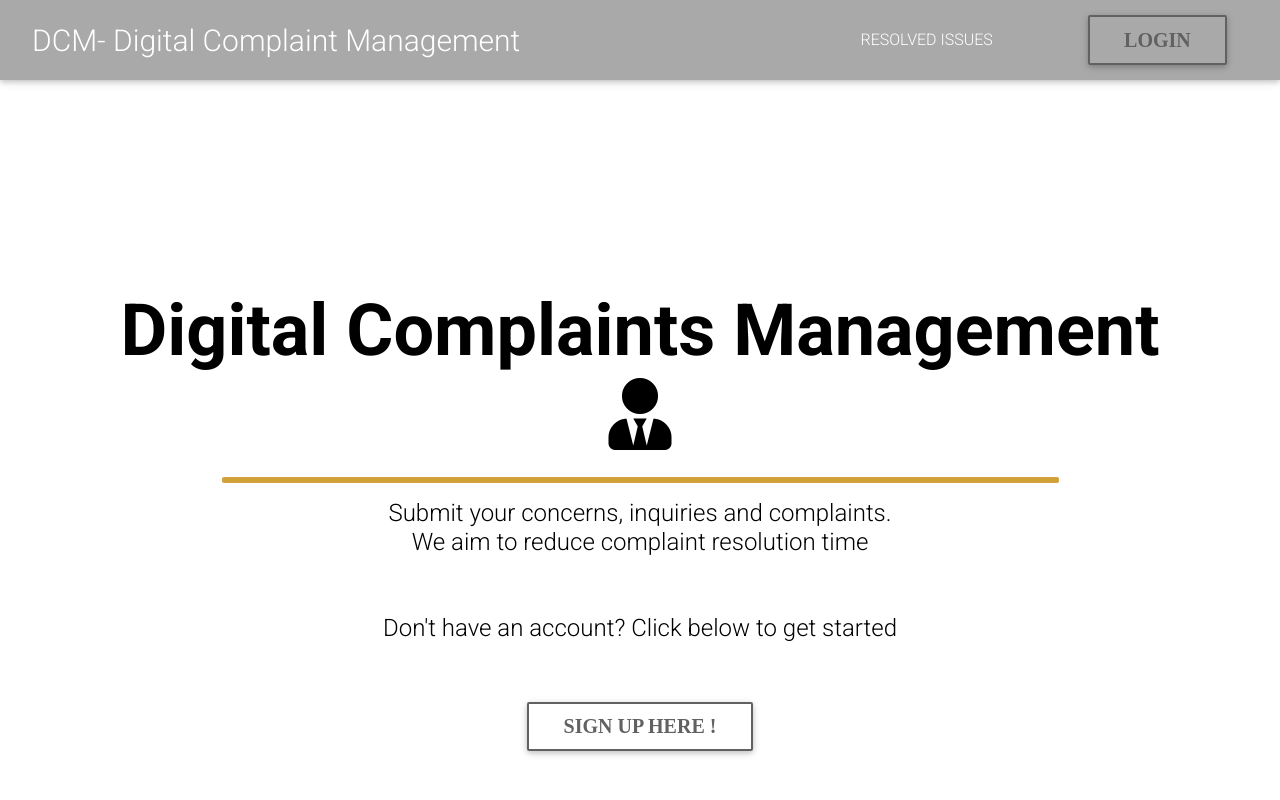
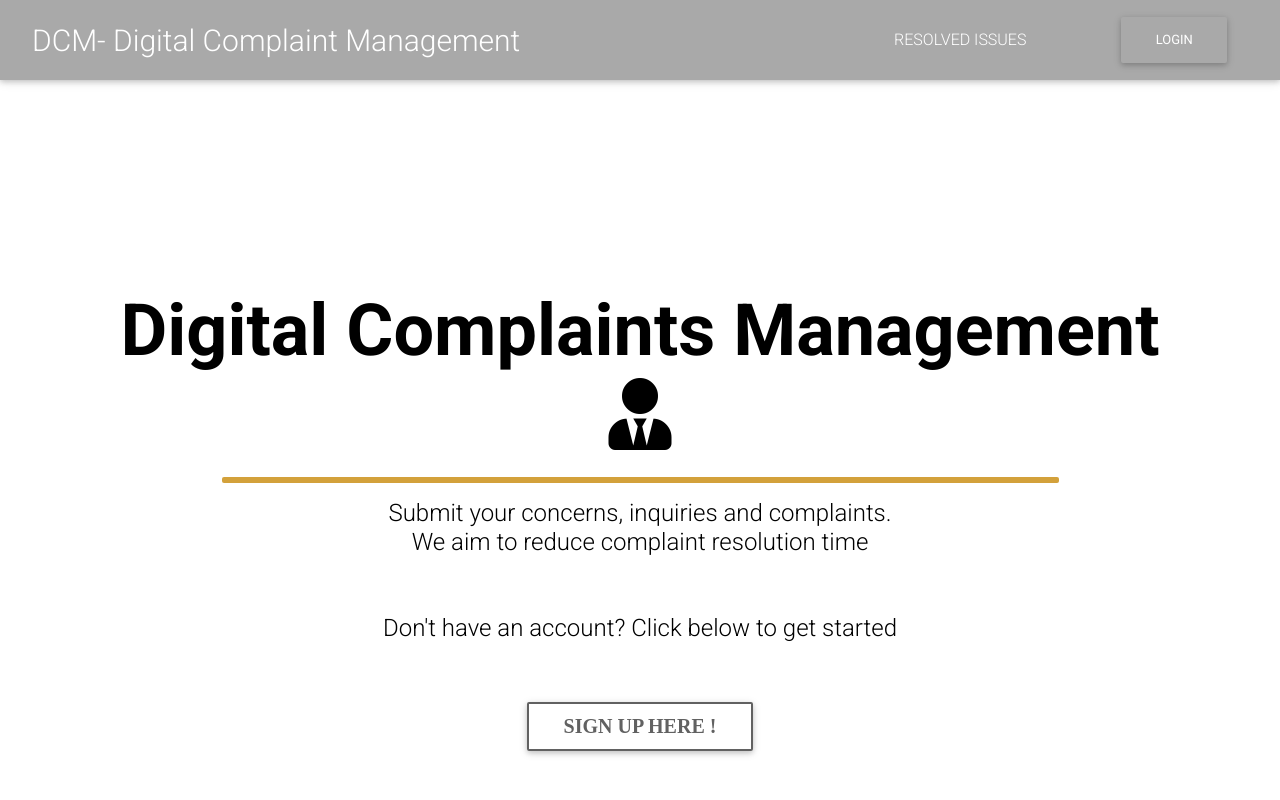
Before and after one commit to nhattrinh/Digital-Complaints-Management, a React (Create React App) app in the folder client/: page / in a window 1280 px wide. Shown: the top 800 px of the page. Built offline with nearby package versions, Linux system fonts and the light colour scheme.

Commit message:
small change

```diff
--- a/client/src/Components/Login.js
+++ b/client/src/Components/Login.js
@@ -25,9 +25,9 @@ export default class SignUp extends Component {
     return (
     <MDBContainer>
       <MDBBtn onClick={this.toggle}
-              outline rounded
-              color='grey'
-              style={styles.button}
+
+              color='#A9A9A9'
+
               >
               Login
       </MDBBtn>
```
